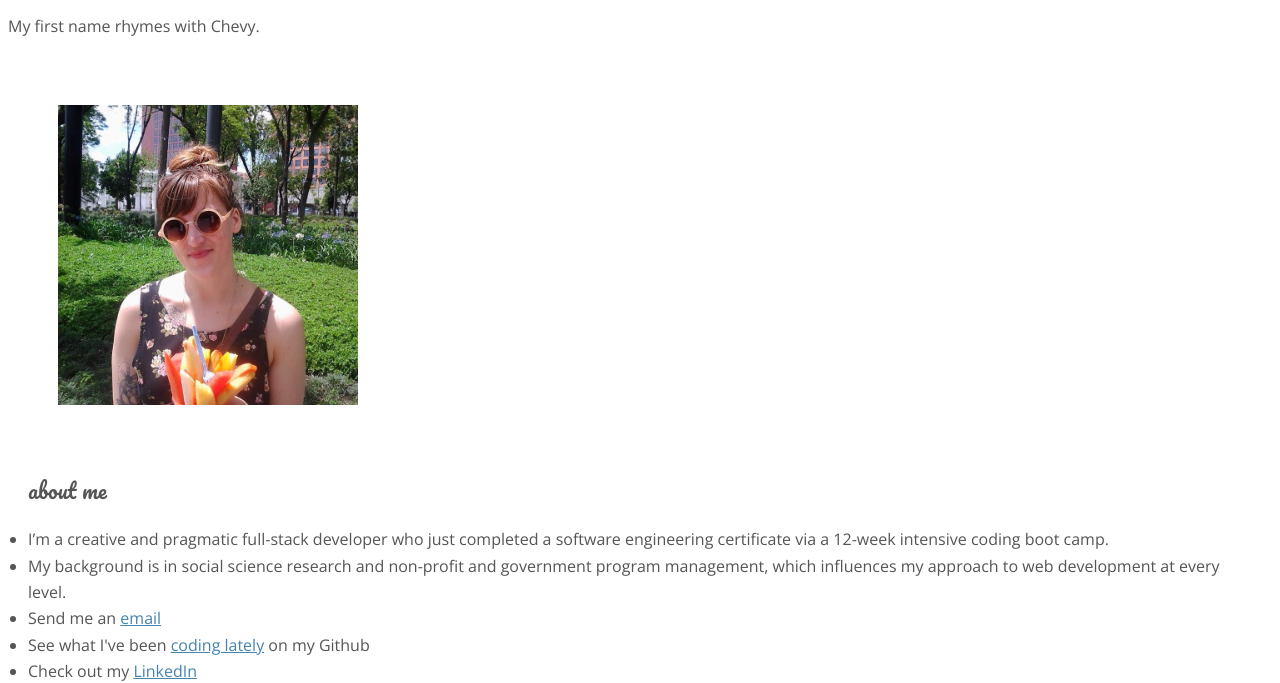
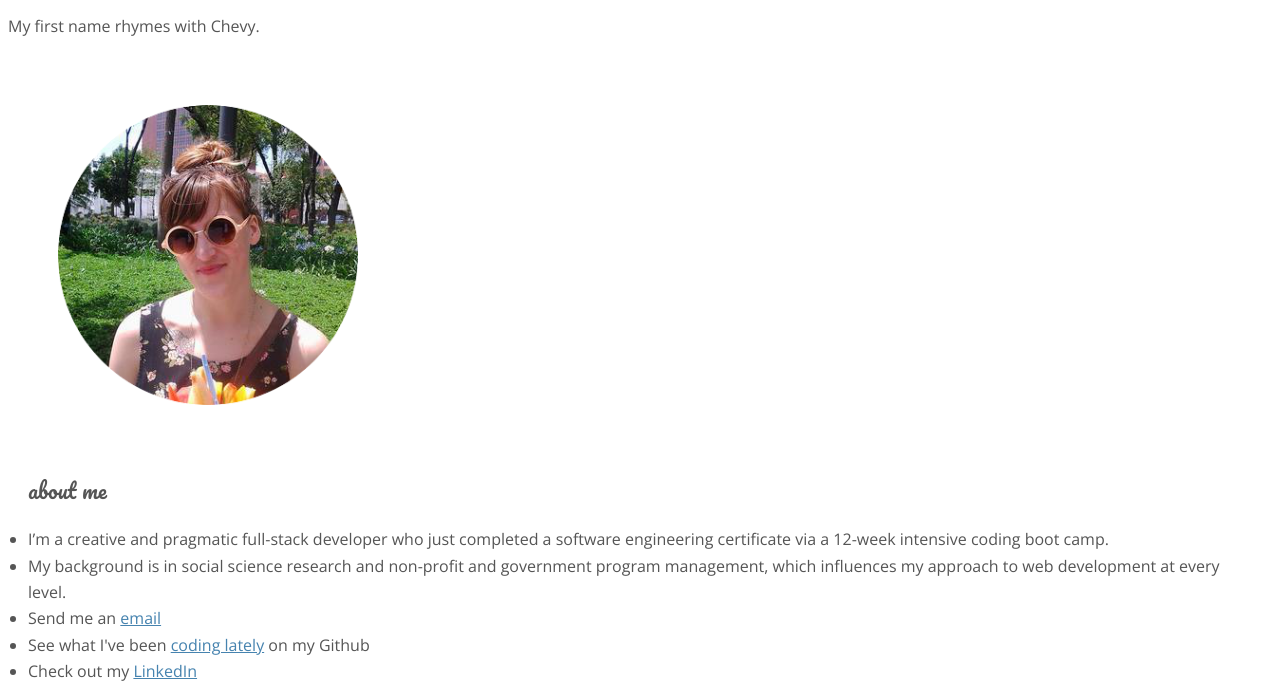
Before and after one commit to emebert/emebert.github.io, a plain HTML site: page index.html in a window 1280 px wide. Shown: the part 125-808 px from the top of the page. Drawn offline with nearby package versions, Linux system fonts and the light colour scheme.

Commit message:
new photo

```diff
--- a/index.html
+++ b/index.html
@@ -29,7 +29,7 @@
 <h1>Evie Ebert</h1>
 <p>Full-stack web developer, carbon-based life-form.</p>
 <p>My first name rhymes with Chevy.</p>
-<img src="photos/me.jpg" alt="photo of me" width="300" height="300" align="center" style="margin:50px 50px">
+<img src="photos/meround.png" alt="photo of me" width="300" height="300" align="center" style="margin:50px 50px">
 
 <ul>
 	<h2 id="aboutme">about me</h2>
```
Also changed, not shown: photos/meround.png (added), 1 other file. Lines whose indentation alone changed are shown as unchanged.
